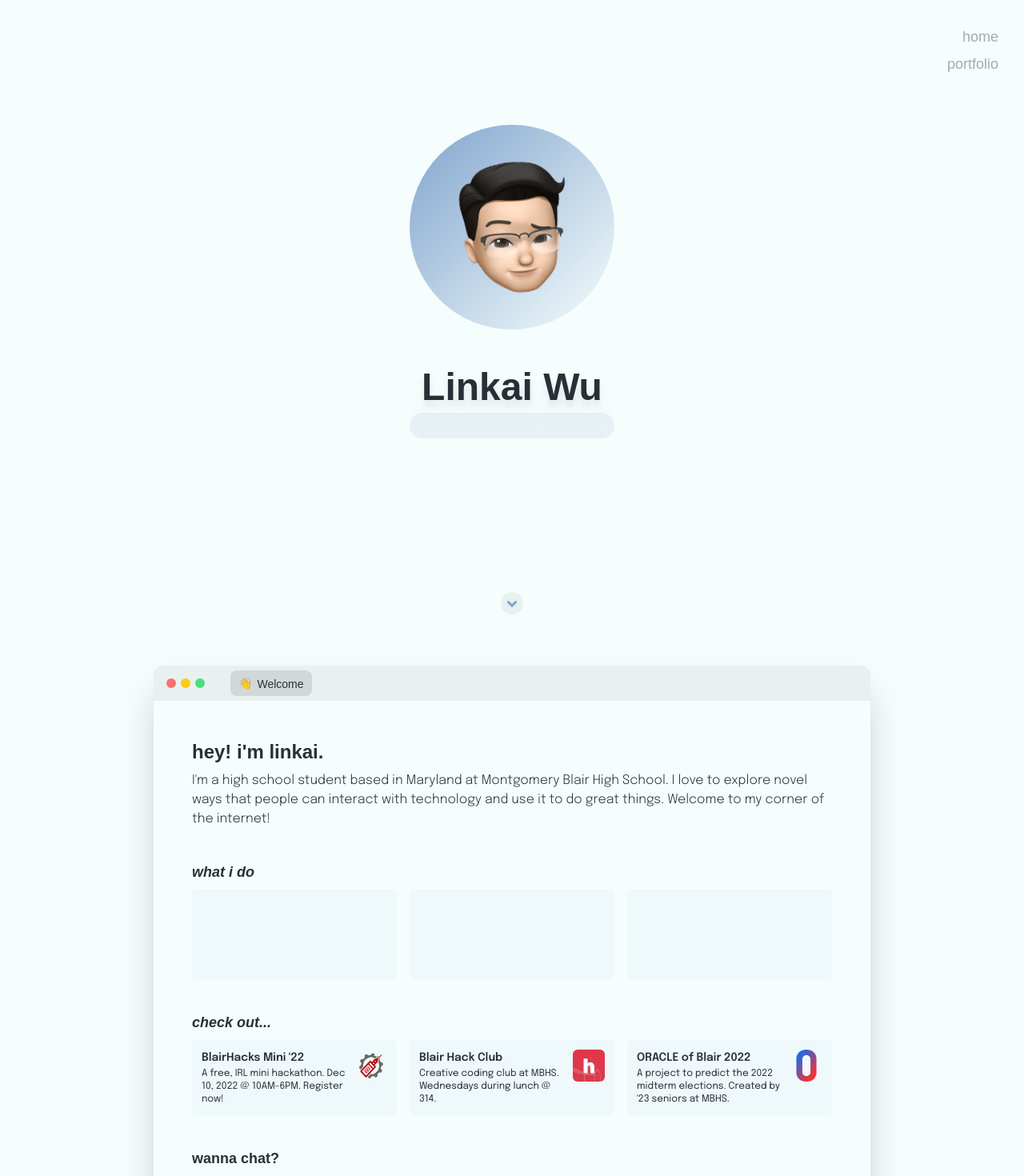
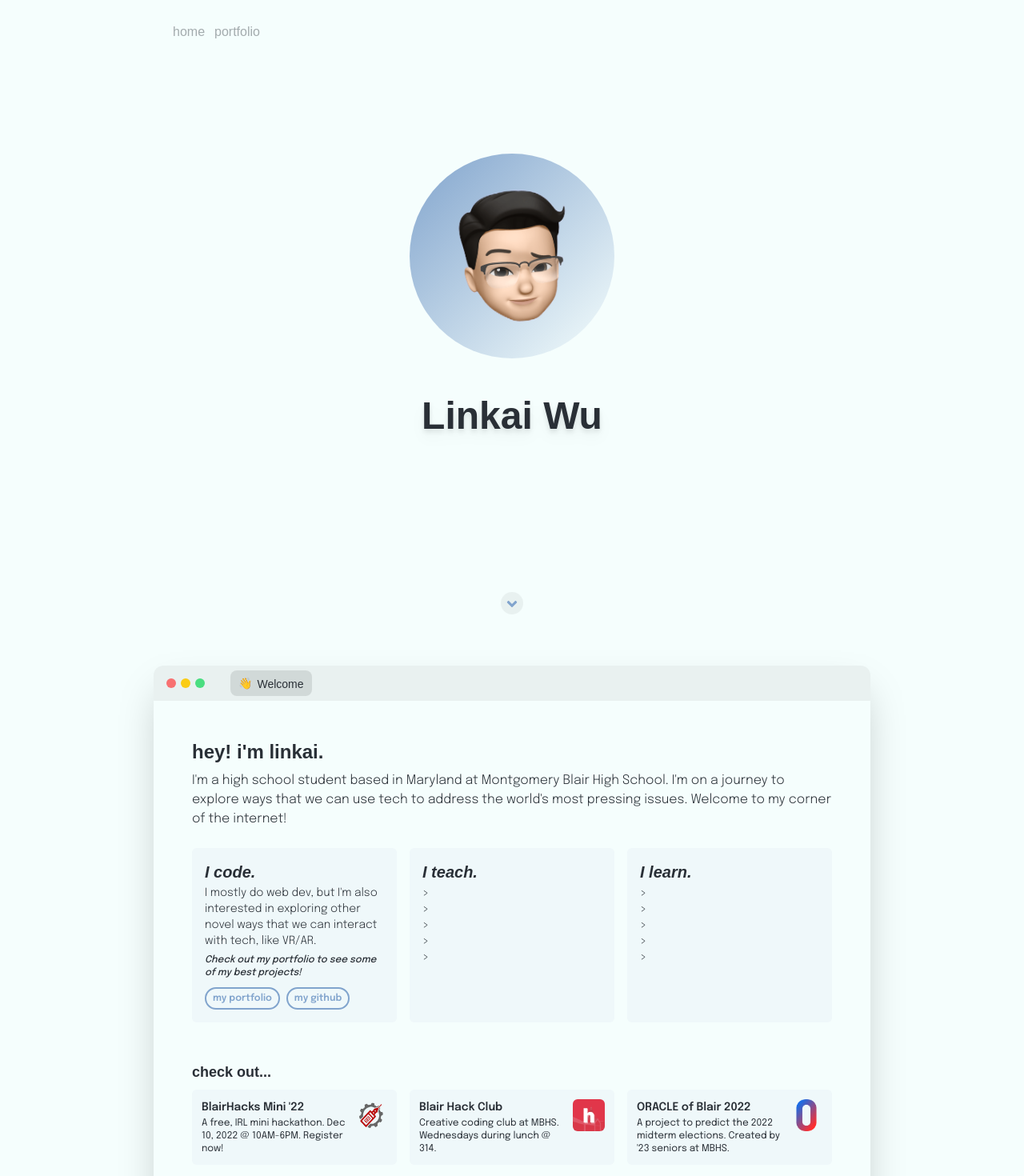
Before and after one commit to linkai101/site-v4, a Next.js app: page / in a window 1280 px wide. Shown: the top 1470 px of the page at 80% size. Built offline with nearby package versions, Linux system fonts and the light colour scheme; a web font is replaced by a local one.

Commit message:
Update navbar, homepage content, portfolio content

```diff
--- a/app/Navbar.tsx
+++ b/app/Navbar.tsx
@@ -1,8 +1,63 @@
+'use client';
+
+import React from 'react';
 import Link from 'next/link';
+import { usePathname } from 'next/navigation';
+import { motion } from 'framer-motion';
 
 export default function Navbar() {
-  return <nav className="fixed right-0 h-full z-50">
-    <ul className="p-8 flex flex-col gap-1.5 text-right text-lg font-display text-theme-onBackground/40">
+  const showLogo = usePathname() !== '/';
+
+//   return <nav className="fixed right-0 h-full z-40">
+//     <ul className="p-8 flex flex-col gap-1.5 text-right text-lg font-display text-theme-onBackground/40">
+//       <Link href="/">
+//         <li className="hover:text-theme-primary hover:drop-shadow-sm cursor-pointer transition duration-200 ease-out hover:ease-in">
+//           home
+//         </li>
+//       </Link>
+
+//       <Link href="/portfolio">
+//         <li className="hover:text-theme-primary hover:drop-shadow-sm cursor-pointer transition duration-200 ease-out hover:ease-in">
+//           portfolio
+//         </li>
+//       </Link>
+//     </ul>
+//   </nav>;
+
+  return <nav className="absolute top-0 w-full z-40 bg-theme-background/90 backdrop-blur-sm">
+    <div className="container max-w-4xl px-6 py-6 pb-2 flex items-center">
+      <motion.div
+        initial={{
+          x: showLogo ? 0 : -25,
+          opacity: showLogo ? 1 : 0,
+          width: showLogo ? 'auto' : 0,
+        }}
+        animate={{
+          x: showLogo ? 0 : -25,
+          opacity: showLogo ? 1 : 0,
+          width: showLogo ? 'auto' : 0,
+        }}
+        transition={{ duration: 0.5 }}
+      >
+        <div className="pr-6">
+        <Link href="/">
+          <div className="flex items-center gap-3">
+            <div className="h-8 w-8 flex justify-center items-center shrink-0 bg-gradient-to-br from-theme-primary to-theme-background rounded-full overflow-hidden">
+              <img
+                // src="/assets/linkai-transparent.png"
+                src="/assets/memoji.png"
+              />
+            </div>
+
+            <span className="text-xl font-semibold font-display whitespace-nowrap">
+              Linkai Wu
+            </span>
+          </div>
+        </Link>
+        </div>
+      </motion.div>
+
+      <ul className="flex gap-3 text-right font-display text-theme-onBackground/40 z-50">
         <Link href="/">
           <li className="hover:text-theme-primary hover:drop-shadow-sm cursor-pointer transition duration-200 ease-out hover:ease-in">
             home
@@ -15,5 +70,6 @@ export default function Navbar() {
           </li>
         </Link>
       </ul>
+    </div>
   </nav>;
 }
--- a/app/page.tsx
+++ b/app/page.tsx
@@ -9,7 +9,7 @@ export default function HomePage() {
     <div>
       <div
         className="
-          min-h-screen px-4 pt-8 pb-32
+          min-h-screen px-4 pt-8 pb-24
           flex flex-col items-center justify-center gap-12
           sticky top-0
         "
@@ -22,14 +22,14 @@ export default function HomePage() {
         </div>
 
         <div className="flex flex-col items-center">
-          <h1 className="text-5xl font-black font-display drop-shadow-xl">
+          <h1 className="text-5xl font-black font-display drop-shadow-lg">
             Linkai Wu
           </h1>
 
-          <input
+          {/* <input
             className="w-64 px-3 pt-[0.425rem] pb-[0.325rem] text-sm bg-theme-primaryVariant/50 rounded-full mt-2"
             // placeholder="Start typing..."
-          />
+          /> */}
         </div>
 
         <div className="absolute bottom-8 px-1 pt-[0.325rem] pb-[0.175rem] text-xl text-theme-primary bg-black/5 rounded-full">
@@ -72,23 +72,68 @@ export default function HomePage() {
           </h2>
           <p className="font-light mt-2">
             I'm a high school student based in Maryland at Montgomery Blair High School.
-            I love to explore novel ways that people can interact with technology and use it to do great things.
+            I'm on a journey to explore ways that we can use tech to address the world's most pressing issues.
             Welcome to my corner of the internet!
           </p>
 
-          <h3 className="text-lg font-bold font-display italic mt-10">
-            what i do
-          </h3>
-          <div className="grid grid-cols-3 gap-4 mt-2">
-            <div className="h-28 bg-theme-primaryVariant/25 rounded-md"/>
-            <div className="h-28 bg-theme-primaryVariant/25 rounded-md"/>
-            <div className="h-28 bg-theme-primaryVariant/25 rounded-md"/>
+          <div className="grid grid-cols-1 md:grid-cols-3 gap-4 mt-6">
+            <div className="p-4 bg-theme-primaryVariant/25 rounded-md">
+              <h3 className="text-xl font-bold font-display italic">
+                I code.
+              </h3>
+              <p className="text-sm font-light mt-0.5">
+                I mostly do web dev, but I'm also interested in exploring other novel ways that we can interact with tech, like VR/AR.
+              </p>
+              <p className="text-xs font-medium italic mt-1.5">
+                Check out my portfolio to see some of my best projects!
+              </p>
+
+              <div className="flex gap-2 mt-2.5">
+                <Link href="/portfolio">
+                  <div className="px-2 py-1 text-xs text-theme-primary font-semibold hover:underline border-2 decoration-[1.5px] decoration-theme-primary border-theme-primary rounded-full">
+                    <span>my portfolio</span>
+                  </div>
+                </Link>
+
+                <Link href="https://github.com/linkai101" target="_blank" rel="noopener noreferrer">
+                  <div className="px-2 py-1 text-xs text-theme-primary font-semibold hover:underline border-2 decoration-[1.5px] decoration-theme-primary border-theme-primary rounded-full">
+                    <span>my github</span>
+                  </div>
+                </Link>
+              </div>
+            </div>
+
+            <div className="p-4 bg-theme-primaryVariant/25 rounded-md">
+              <h3 className="text-xl font-bold font-display italic">
+                I teach.
+              </h3>
+              <p className="text-sm font-light mt-0.5">
+                &gt;<br/>
+                &gt;<br/>
+                &gt;<br/>
+                &gt;<br/>
+                &gt;
+              </p>
+            </div>
+
+            <div className="p-4 bg-theme-primaryVariant/25 rounded-md">
+              <h3 className="text-xl font-bold font-display italic">
+                I learn.
+              </h3>
+              <p className="text-sm font-light mt-0.5">
+                &gt;<br/>
+                &gt;<br/>
+                &gt;<br/>
+                &gt;<br/>
+                &gt;
+              </p>
+            </div>
           </div>
 
-          <h3 className="text-lg font-bold font-display italic mt-10">
+          <h3 className="text-lg font-bold font-display mt-12">
             check out...
           </h3>
-          <div className="grid grid-cols-3 gap-4 mt-2">
+          <div className="grid grid-cols-1 md:grid-cols-3 gap-4 mt-2">
             <Link href="https://mini.blairhacks.com" target="_blank" rel="noopener noreferrer">
               <div className="p-3 flex gap-3 bg-theme-primaryVariant/25 rounded-md">
                 <div className="flex-1">
@@ -150,10 +195,10 @@ export default function HomePage() {
             </Link>
           </div>
 
-          <h3 className="text-lg font-bold font-display mt-10">
+          <h3 className="text-lg font-bold font-display mt-12">
             wanna chat?
           </h3>
-          <div className="flex gap-3 mt-2">
+          <div className="flex gap-3 overflow-x-auto overflow-y-hidden mt-2">
             <Link href="mailto:linkai@linkaiwu.com">
               <div className="px-2 h-12 flex items-end justify-center gap-2.5 rounded-lg bg-theme-primaryVariant/25">
                 <FiMail size="2.15rem" className="text-theme-primary stroke-[2.2px]"/>
--- a/app/portfolio/BhcSite.tsx
+++ b/app/portfolio/Bhc.tsx
@@ -1,6 +1,6 @@
 
 export default function BhcSite() {
-  return <div className="h-full py-4 flex justify-center items-center relative bg-red-500/90 overflow-hidden">
+  return <div className="h-full py-8 flex justify-center items-center relative bg-red-500/90 overflow-hidden">
     {/* <img
       src="/assets/portfolio/bhc-flag.svg"
       className="absolute h-16 top-0 left-6"
--- a/app/portfolio/BhcScrapbook.tsx
+++ b/app/portfolio/BhcScrapbook.tsx
@@ -1,6 +1,6 @@
 
 export default function BhcScrapbook() {
-  return <div className="h-full py-4 bg-stone-800 flex justify-center items-center relative overflow-hidden">
+  return <div className="h-full py-12 bg-stone-800 flex justify-center items-center relative overflow-hidden">
     <img
       src="/assets/portfolio/bhcscrap-flag.svg"
       className="absolute h-16 top-0 left-6"
--- a/app/portfolio/Jamcave.tsx
+++ b/app/portfolio/Jamcave.tsx
@@ -1,6 +1,6 @@
 
 export default function Jamcave() {
-  return <div className="h-full py-4 bg-cyan-600/75 flex justify-center items-center overflow-hidden">
+  return <div className="h-full py-12 bg-cyan-600/75 flex justify-center items-center overflow-hidden">
     <img
       src="/assets/portfolio/jamcave.svg"
       className="h-10"
--- a/app/portfolio/StemtotheSky.tsx
+++ b/app/portfolio/StemtotheSky.tsx
@@ -1,6 +1,6 @@
 
 export default function StemtotheSky() {
-  return <div className="h-full py-4 flex items-center justify-center relative overflow-hidden">
+  return <div className="h-full py-8 flex items-center justify-center relative overflow-hidden">
     <img
       src="/assets/portfolio/stts-bg.png"
       className="absolute w-full h-full object-cover object-center opacity-60 -z-10"
--- a/app/portfolio/page.tsx
+++ b/app/portfolio/page.tsx
@@ -6,7 +6,7 @@ import Link from 'next/link';
 
 import Polistat from './Polistat';
 import StemtotheSky from './StemtotheSky';
-import BhcSite from './BhcSite';
+import Bhc from './Bhc';
 import BhcScrapbook from './BhcScrapbook';
 import Codelet from './Codelet';
 import Jamcave from './Jamcave';
@@ -27,31 +27,57 @@ const projects: { [id:string]: any; } = {
   },
   stemtothesky: {
     title: "STEM to the Sky's website",
-    description: ""
+    description: "",
+    links: [
+      { label: "website", href: "https://stemtothesky.org" },
+    ]
   },
-  bhcsite: {
+  bhc: {
     title: "Blair Hack Club",
-    description: ""
+    description: "",
+    links: [
+      { label: "website", href: "https://blair.hackclub.com" },
+    ]
   },
   bhcscrapbook: {
     title: "Blair Hack Club's Scrapbook",
-    description: ""
+    description: "",
+    links: [
+      { label: "website", href: "https://blair.hackclub.com/scrapbook" },
+      { label: "github (site)", href: "https://github.com/blairhackclub/site-v2/tree/master/pages/scrapbook" },
+      { label: "github (scrappy)", href: "https://github.com/blairhackclub/scrappy" },
+    ]
   },
   codelet: {
     title: "Codelet",
-    description: ""
+    description: "",
+    links: [
+      { label: "website", href: "https://codelet.org" },
+    ]
   },
   jamcave: {
     title: "Jamcave",
-    description: ""
+    description: "",
+    links: [
+      { label: "website", href: "https://jamcave.linkaiwu.com" },
+      { label: "github", href: "https://github.com/linkai101/jamcave" },
+    ]
   },
   wordle: {
     title: "Wordle Archive",
-    description: ""
+    description: "",
+    links: [
+      { label: "website", href: "https://wordle.linkaiwu.com" },
+      { label: "github", href: "https://github.com/linkai101/wordle" },
+    ]
   },
   bongocat: {
     title: "Bongo Cat",
-    description: ""
+    description: "",
+    links: [
+      { label: "website", href: "https://bongocat.linkaiwu.com" },
+      { label: "github", href: "https://github.com/linkai101/bongocat" },
+    ]
   },
 }
 
@@ -60,8 +86,8 @@ export default function PortfolioPage() {
   const [selectedProject, setSelectedProject] = React.useState<string|null>(null);
 
   return <>
-    <div className="p-6 container max-w-4xl">
-      <div className="flex">
+    <div className="px-6 pt-20 pb-6 container max-w-4xl">
+      {/* <div className="flex">
         <Link href="/">
           <div className="flex items-center gap-3">
             <div className="h-8 w-8 flex justify-center items-center bg-gradient-to-br from-theme-primary to-theme-background rounded-full overflow-hidden">
@@ -76,28 +102,28 @@ export default function PortfolioPage() {
             </span>
           </div>
         </Link>
-      </div>
+      </div> */}
 
-      <h1 className="text-4xl font-bold font-display mt-6">
+      <h1 className="text-4xl font-bold font-display">
         Portfolio
       </h1>
     </div>
 
     <div className="px-6 pt-8 pb-16 container max-w-4xl">
-      <div className="grid grid-cols-12 gap-6">
-        <div className="col-span-8 shadow-md" onClick={() => setSelectedProject('polistat')}><Polistat/></div>
-        <div className="col-span-4 shadow-md" onClick={() => setSelectedProject('stemtothesky')}><StemtotheSky/></div>
+      <div className="grid grid-cols-1 md:grid-cols-12 gap-6">
+        <div className="md:col-span-8 shadow-md" onClick={() => setSelectedProject('polistat')}><Polistat/></div>
+        <div className="md:col-span-4 shadow-md" onClick={() => setSelectedProject('stemtothesky')}><StemtotheSky/></div>
 
-        <div className="col-span-3 shadow-md" onClick={() => setSelectedProject('bhcsite')}><BhcSite/></div>
-        <div className="col-span-6 shadow-md" onClick={() => setSelectedProject('bhcscrapbook')}><BhcScrapbook/></div>
-        <div className="col-span-3 shadow-md" onClick={() => setSelectedProject('codelet')}><Codelet/></div>
+        <div className="md:col-span-3 shadow-md" onClick={() => setSelectedProject('bhc')}><Bhc/></div>
+        <div className="md:col-span-6 shadow-md" onClick={() => setSelectedProject('bhcscrapbook')}><BhcScrapbook/></div>
+        <div className="md:col-span-3 shadow-md" onClick={() => setSelectedProject('codelet')}><Codelet/></div>
 
-        <div className="col-span-6 shadow-md" onClick={() => setSelectedProject('jamcave')}><Jamcave/></div>
-        <div className="col-span-6 shadow-md" onClick={() => setSelectedProject('wordle')}><Wordle/></div>
+        <div className="md:col-span-6 shadow-md" onClick={() => setSelectedProject('jamcave')}><Jamcave/></div>
+        <div className="md:col-span-6 shadow-md" onClick={() => setSelectedProject('wordle')}><Wordle/></div>
 
-        <div className="col-span-4 shadow-md" onClick={() => setSelectedProject('bongocat')}><BongoCat/></div>
-        <div className="bg-theme-primaryVariant/25 col-span-4 shadow-inner"></div>
-        <div className="bg-theme-primaryVariant/25 col-span-4 shadow-inner"></div>
+        <div className="md:col-span-4 shadow-md" onClick={() => setSelectedProject('bongocat')}><BongoCat/></div>
+        <div className="hidden md:block bg-theme-primaryVariant/25 md:col-span-4 shadow-inner"></div>
+        <div className="hidden md:block bg-theme-primaryVariant/25 md:col-span-4 shadow-inner"></div>
       </div>
     </div>
 
@@ -116,7 +142,7 @@ export default function PortfolioPage() {
               {
                 selectedProject === 'polistat' ? <Polistat/>
                 : selectedProject === 'stemtothesky' ? <StemtotheSky/>
-                : selectedProject === 'bhcsite' ? <BhcSite/>
+                : selectedProject === 'bhc' ? <Bhc/>
                 : selectedProject === 'bhcscrapbook' ? <BhcScrapbook/>
                 : selectedProject === 'codelet' ? <Codelet/>
                 : selectedProject === 'jamcave' ? <Jamcave/>
@@ -128,7 +154,7 @@ export default function PortfolioPage() {
 
             <div className="p-8">
               <div className="flex items-end gap-4">
-                <h2 className="flex-1 text-2xl font-bold">
+                <h2 className="flex-1 text-2xl font-bold font-display">
                   {projects[selectedProject].title}
                 </h2>
                 <div className="flex gap-2.5">
@@ -164,7 +190,7 @@ export default function PortfolioPage() {
           </div>
 
           <button
-            className="p-2 absolute -top-14 right-0 text-theme-onBackground/40 hover:text-theme-primary bg-theme-surface/50 hover:bg-theme-surface/75 rounded-full transition ease-in-out duration-300"
+            className="p-2 absolute -top-14 right-0 text-theme-onBackground/40 hover:text-theme-primary bg-theme-surface/50 hover:bg-theme-surface/75 rounded-full z-50 transition ease-in-out duration-300"
             onClick={() => setSelectedProject(null)}
           >
             <FiX size="1.5rem" className="stroke-[2.5px]"/>
```
Lines whose indentation alone changed are shown as unchanged.
